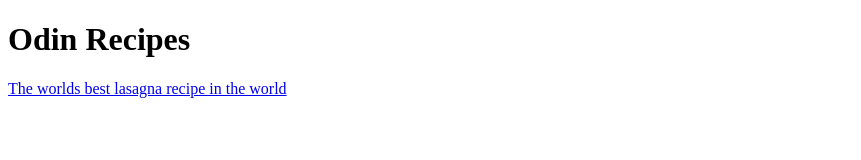
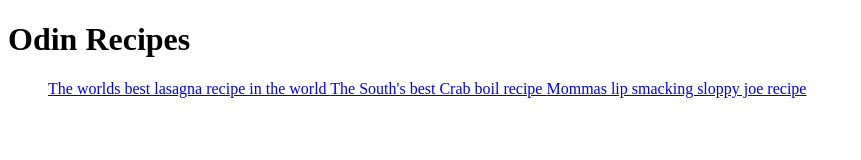
Before and after one commit to whoisdvrxvs/odin-recipes-, a plain HTML site: page index.html in a window 1280 px wide. Shown: the whole page, without its empty margins (0-861 px from the left). Drawn offline with Linux system fonts and the light colour scheme.

Commit message:
completed recipe links

```diff
--- a/index.html
+++ b/index.html
@@ -7,7 +7,11 @@
 </head>
 <body>
     <h1> Odin Recipes </h1>
+     <ul>
      <a href="recipes/Lasagna.html"> The worlds best lasagna recipe in the world </a>
+     <a href="recipes/crab.html"> The South's best Crab boil recipe </a>
+     <a href="recipes/sloppy-joe.html"> Mommas lip smacking sloppy joe recipe </a>
+    </ul>
      <!-- Do not forget to commit -->
      <!-- here we go again -->
 </body>
```
